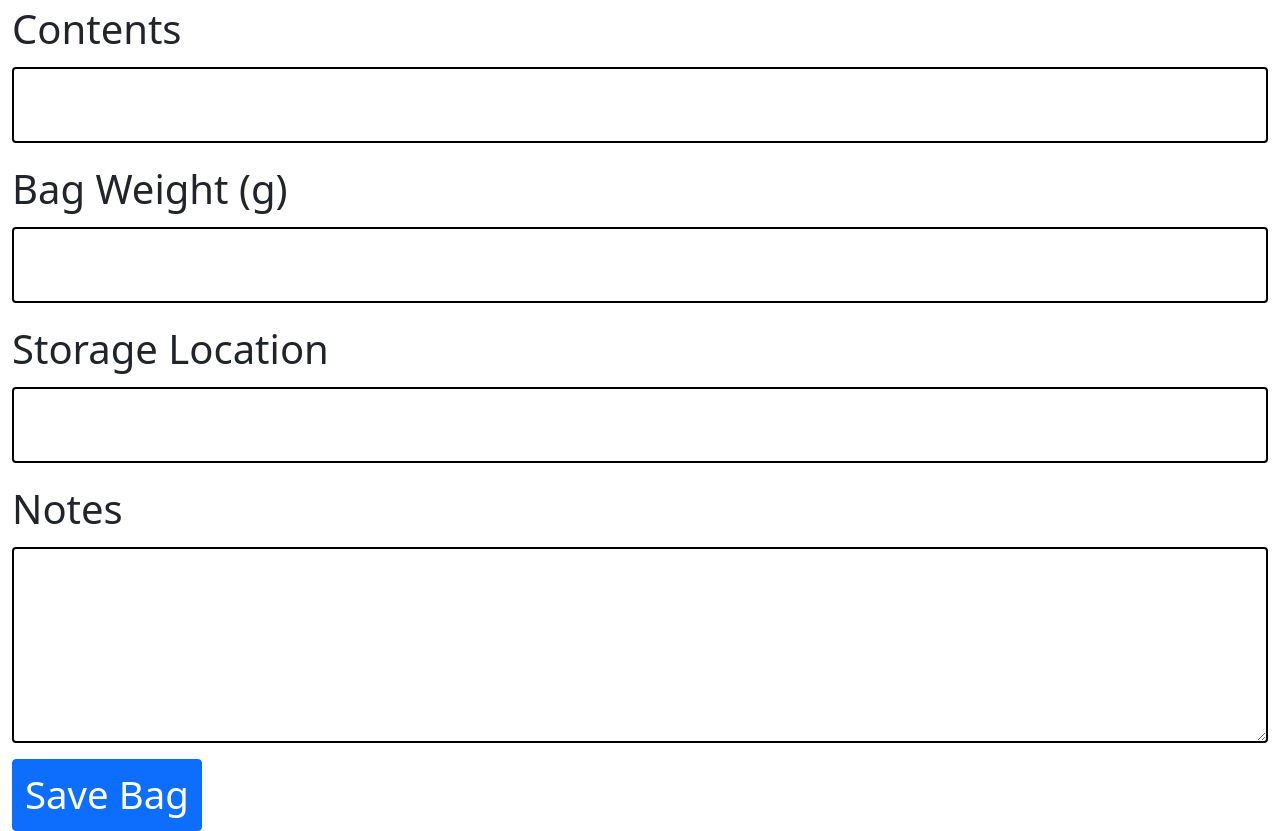
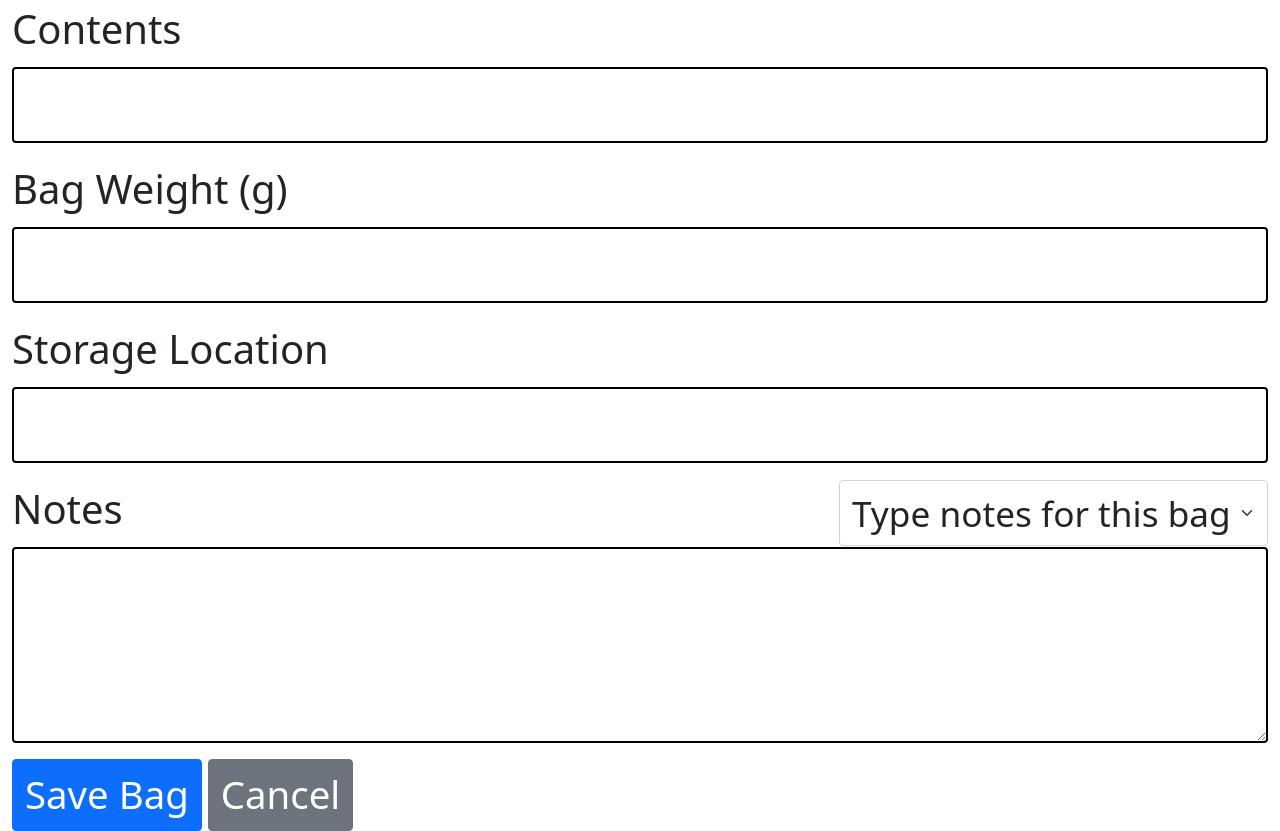
Before and after one commit to mkrzywonski/fdtracker, a Flask app: template templates/add_bag.html in a window 1280 px wide. Shown: the part 337-1168 px from the top of the page. Run offline with Flask 3, Linux system fonts and the light colour scheme; the template is opened without the code that fills it, so the values that code supplies are empty.

Commit message:
Copy bag notes from batch or tray

```diff
--- a/templates/add_bag.html
+++ b/templates/add_bag.html
@@ -16,9 +16,46 @@
         <input type="text" name="location" class="form-control" required>
     </div>
     <div class="mb-3">
-        <label class="form-label">Notes</label>
+        <div class="d-flex align-items-center justify-content-between">
+            <label class="form-label">Notes</label>
+            <select class="form-select" style="width: auto;">
+                <option value="type">Type notes for this bag</option>
+                <option value="batch" {% if not tray.batch.notes %}disabled{% endif %}>Copy Batch Notes</option>
+                <option value="tray" {% if not tray.notes %}disabled{% endif %}>Copy Tray Notes</option>
+            </select>
+        </div>
         <textarea name="notes" class="form-control" rows="3"></textarea>
     </div>
     <button type="submit" class="btn btn-primary">Save Bag</button>
+    <a href="{{ url_for('view_batches', expanded_batch=tray.batch.id) }}" class="btn btn-secondary">Cancel</a>
 </form>
+<script>
+    let saved_notes = '';  // Store the user's input when switching away from 'type'
+    let batch_notes = '{{ tray.batch.notes }}';  // Batch notes from the server-side
+    let tray_notes = '{{ tray.notes }}';  // Tray notes from the server-side
+
+    // Function to handle the note selection change
+    function handleNotesChange(value) {
+        const notesTextarea = document.querySelector('textarea[name="notes"]');  // Reference the textarea
+
+        if (value === 'type') {
+            notesTextarea.value = saved_notes;  // Restore saved notes when switching back to 'Enter Text'
+        } else if (value === 'batch') {
+            notesTextarea.value = batch_notes;  // Set batch notes
+        } else if (value === 'tray') {
+            notesTextarea.value = tray_notes;  // Set tray notes
+        }
+    }
+
+    // Set up the event listener for the 'select' element
+    document.querySelector('select').addEventListener('change', function(event) {
+        handleNotesChange(event.target.value);  // Call function on change
+    });
+
+    // Automatically save typed text when the user types in the textarea
+    document.querySelector('textarea[name="notes"]').addEventListener('input', function() {
+        saved_notes = this.value;  // Save the current text whenever the user types
+    });
+</script>
+
 {% endblock %}
--- a/templates/base.html
+++ b/templates/base.html
@@ -38,6 +38,9 @@
             font-size: 2.5rem;
         }
 
+        .form-select {
+            font-size: 2.2rem;
+        }
         .form-title {
             font-size: 2.8rem !important;
         }
```
Also changed, not shown: 1 other file.
